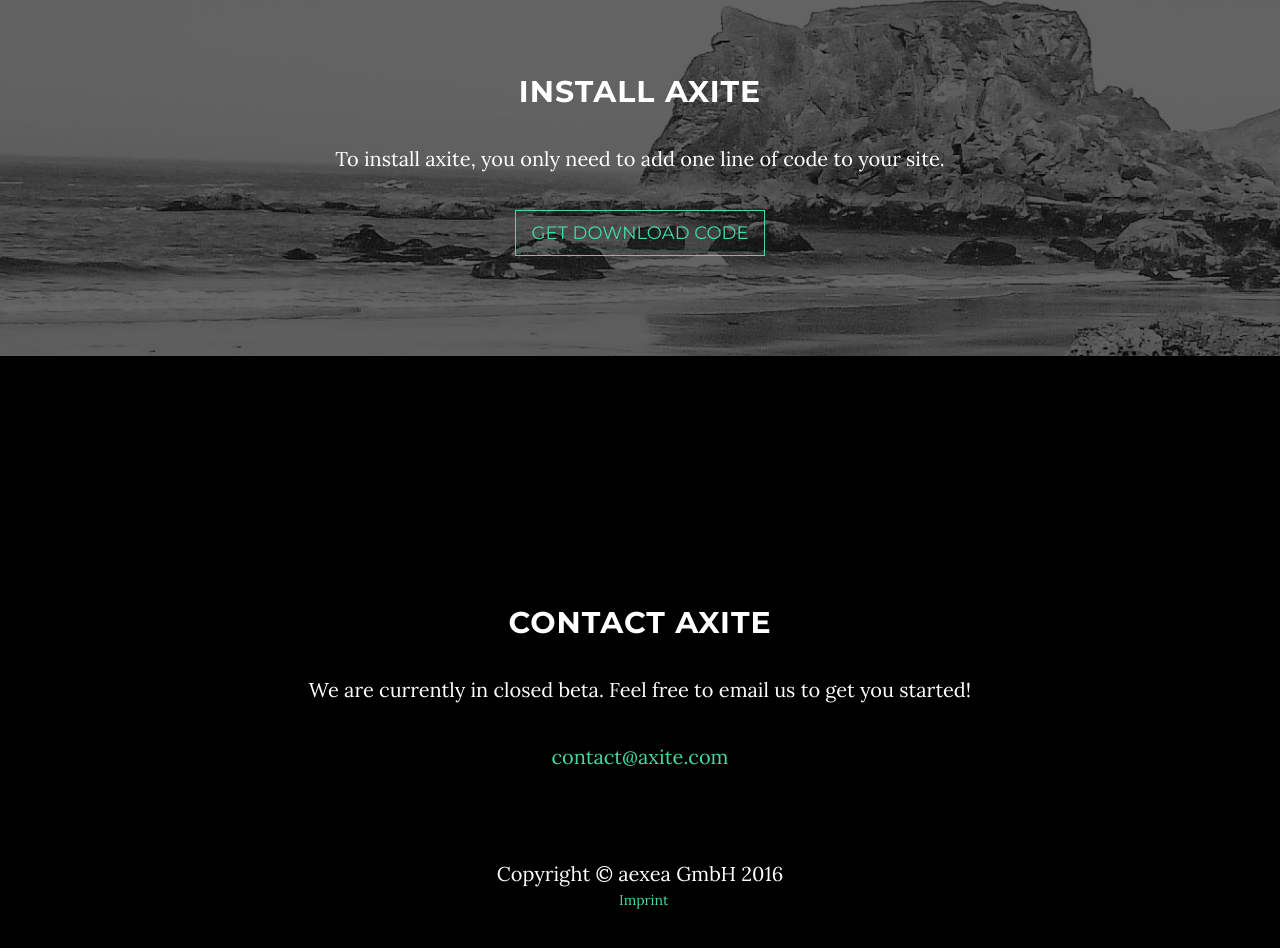
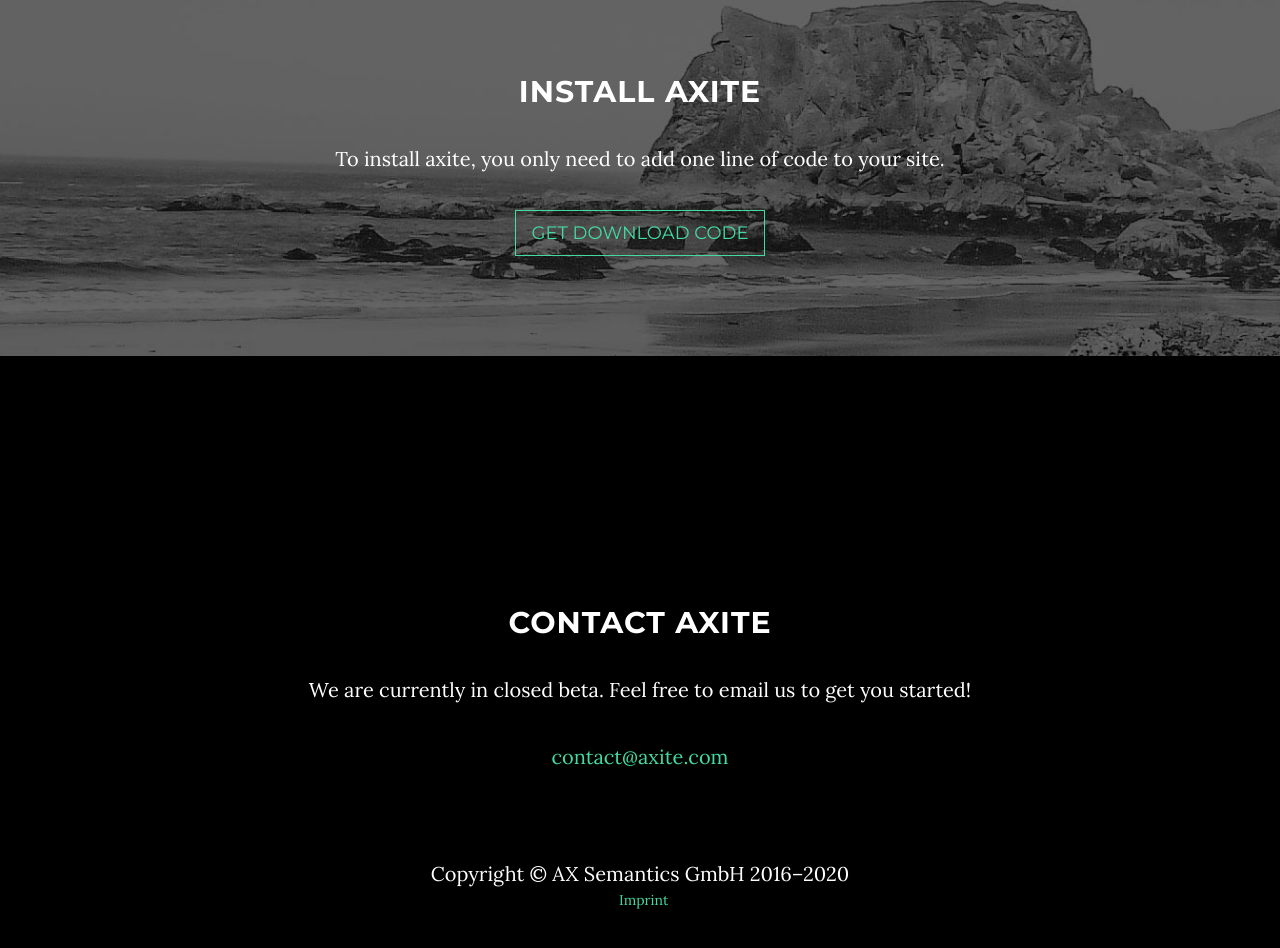
Before and after one commit to axite/axite.github.io, a website: page index.html in a window 1280 px wide. Shown: the part 1623-2571 px from the top of the page. Drawn offline with nearby package versions, Linux system fonts and the light colour scheme; some packages are replaced by stand-ins of ours.

Commit message:
Fix copyright and link to imprint

```diff
--- a/index.html
+++ b/index.html
@@ -139,7 +139,7 @@
     <!-- Footer -->
     <footer>
         <div class="container text-center">
-            <p>Copyright &copy; aexea GmbH 2016</p> &nbsp;  <a href="https://www.ax-semantics.com/en/imprint//">Imprint</a>
+            <p>Copyright &copy; AX Semantics GmbH 2016–2020</p> &nbsp;  <a href="https://en.ax-semantics.com/imprint">Imprint</a>
         </div>
     </footer>
 
```
